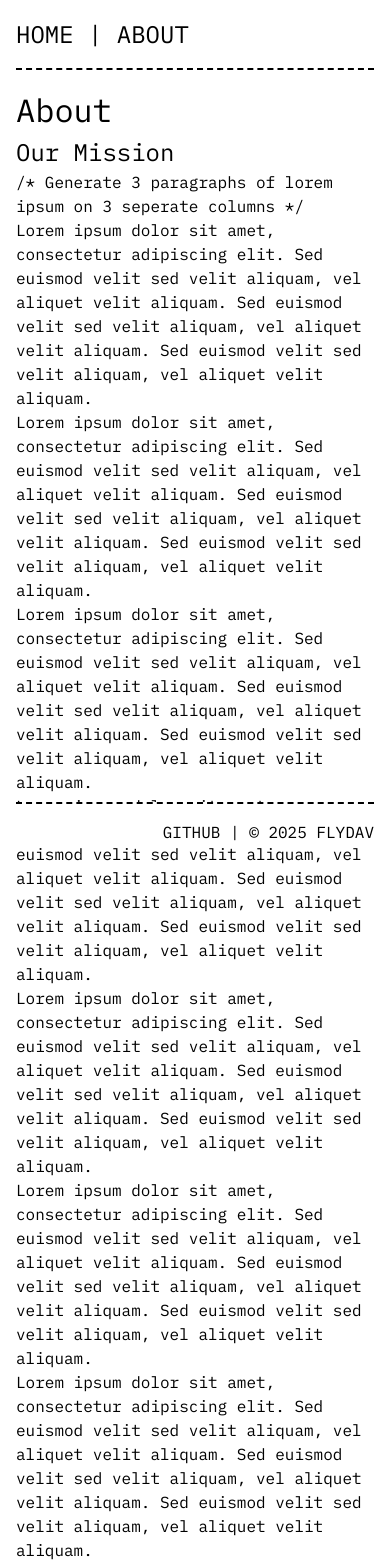
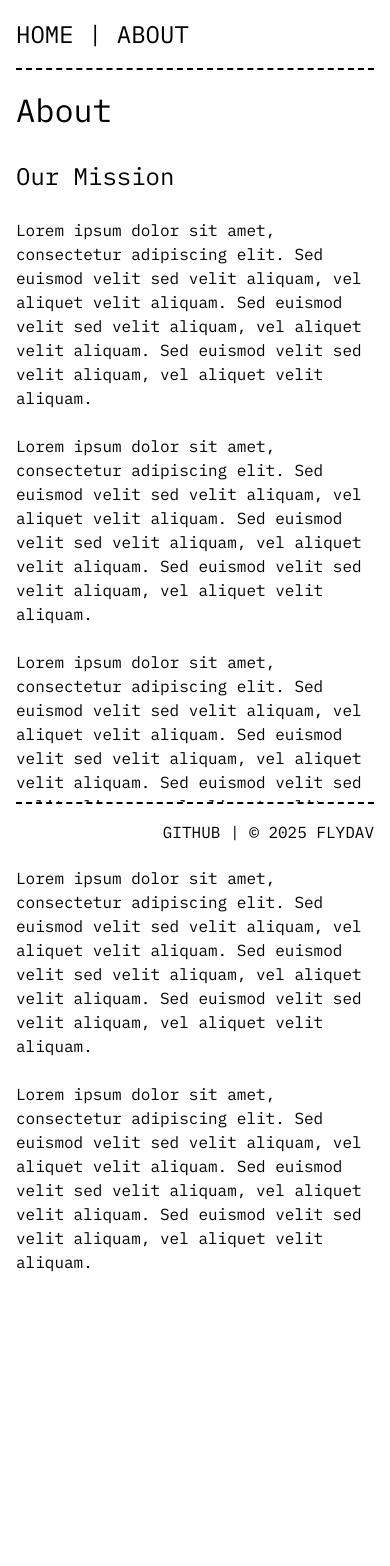
Before and after one commit to dflynn-vgw/react-scratch, a React (Vite) app: page /about in a window 390 px wide. Shown: the top 1566 px of the page. After the commit the page ends 1348 px from the top, so only its background shows below. Built offline with nearby package versions, Linux system fonts and the light colour scheme.

Commit message:
use responsive grid layout for about page and set a minimum width to the body

```diff
--- a/src/index.css
+++ b/src/index.css
@@ -3,6 +3,7 @@
 body {
   padding: 1rem;
   margin: 0;
+  min-width: 320px;
   font-family: 'IBM Plex Mono', 'Courier New', monospace;
   -webkit-font-smoothing: antialiased;
   -moz-osx-font-smoothing: grayscale;
--- /dev/null
+++ b/src/pages/about.css
@@ -0,0 +1,27 @@
+section {
+  display: grid;
+  grid-template-columns: repeat(auto-fit, minmax(min(300px, 100%), 1fr));
+  gap: 1.5rem;
+}
+
+section h1,
+section h2 {
+  grid-column: 1 / -1;
+}
+
+section p {
+  margin: 0;
+}
+
+/* Responsive breakpoints for more control if needed */
+@media (min-width: 768px) {
+  section {
+    grid-template-columns: repeat(auto-fit, minmax(250px, 1fr));
+  }
+}
+
+@media (min-width: 1024px) {
+  section {
+    grid-template-columns: repeat(3, 1fr);
+  }
+}
--- a/src/pages/about.tsx
+++ b/src/pages/about.tsx
@@ -1,62 +1,29 @@
+import './about.css';
+
 export default function about() {
   return (
     <section>
       <title>About</title>
       <h1>About</h1>
       <h2>Our Mission</h2>
-      /* Generate 3 paragraphs of lorem ipsum on 3 seperate columns */
-      <div className="columns">
-        <div className="column">
       <p>
         Lorem ipsum dolor sit amet, consectetur adipiscing elit. Sed euismod
-            velit sed velit aliquam, vel aliquet velit aliquam. Sed euismod
-            velit sed velit aliquam, vel aliquet velit aliquam. Sed euismod
-            velit sed velit aliquam, vel aliquet velit aliquam.
+        velit sed velit aliquam, vel aliquet velit aliquam. Sed euismod velit
+        sed velit aliquam, vel aliquet velit aliquam. Sed euismod velit sed
+        velit aliquam, vel aliquet velit aliquam.
       </p>
-        </div>
-        <div className="column">
       <p>
         Lorem ipsum dolor sit amet, consectetur adipiscing elit. Sed euismod
-            velit sed velit aliquam, vel aliquet velit aliquam. Sed euismod
-            velit sed velit aliquam, vel aliquet velit aliquam. Sed euismod
-            velit sed velit aliquam, vel aliquet velit aliquam.
+        velit sed velit aliquam, vel aliquet velit aliquam. Sed euismod velit
+        sed velit aliquam, vel aliquet velit aliquam. Sed euismod velit sed
+        velit aliquam, vel aliquet velit aliquam.
       </p>
-        </div>
-        <div className="column">
       <p>
         Lorem ipsum dolor sit amet, consectetur adipiscing elit. Sed euismod
-            velit sed velit aliquam, vel aliquet velit aliquam. Sed euismod
-            velit sed velit aliquam, vel aliquet velit aliquam. Sed euismod
-            velit sed velit aliquam, vel aliquet velit aliquam.
+        velit sed velit aliquam, vel aliquet velit aliquam. Sed euismod velit
+        sed velit aliquam, vel aliquet velit aliquam. Sed euismod velit sed
+        velit aliquam, vel aliquet velit aliquam.
       </p>
-        </div>
-      </div>
-      <div className="columns">
-        <div className="column">
-          <p>
-            Lorem ipsum dolor sit amet, consectetur adipiscing elit. Sed euismod
-            velit sed velit aliquam, vel aliquet velit aliquam. Sed euismod
-            velit sed velit aliquam, vel aliquet velit aliquam. Sed euismod
-            velit sed velit aliquam, vel aliquet velit aliquam.
-          </p>
-        </div>
-        <div className="column">
-          <p>
-            Lorem ipsum dolor sit amet, consectetur adipiscing elit. Sed euismod
-            velit sed velit aliquam, vel aliquet velit aliquam. Sed euismod
-            velit sed velit aliquam, vel aliquet velit aliquam. Sed euismod
-            velit sed velit aliquam, vel aliquet velit aliquam.
-          </p>
-        </div>
-        <div className="column">
-          <p>
-            Lorem ipsum dolor sit amet, consectetur adipiscing elit. Sed euismod
-            velit sed velit aliquam, vel aliquet velit aliquam. Sed euismod
-            velit sed velit aliquam, vel aliquet velit aliquam. Sed euismod
-            velit sed velit aliquam, vel aliquet velit aliquam.
-          </p>
-        </div>
-      </div>
       <p>
         Lorem ipsum dolor sit amet, consectetur adipiscing elit. Sed euismod
         velit sed velit aliquam, vel aliquet velit aliquam. Sed euismod velit
```
Lines whose indentation alone changed are shown as unchanged.
